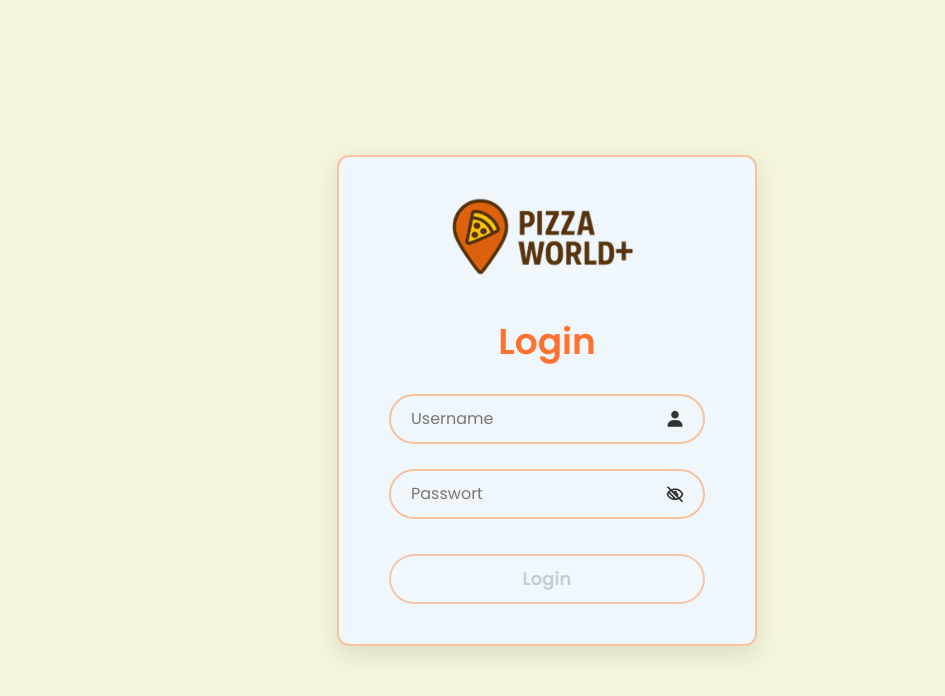
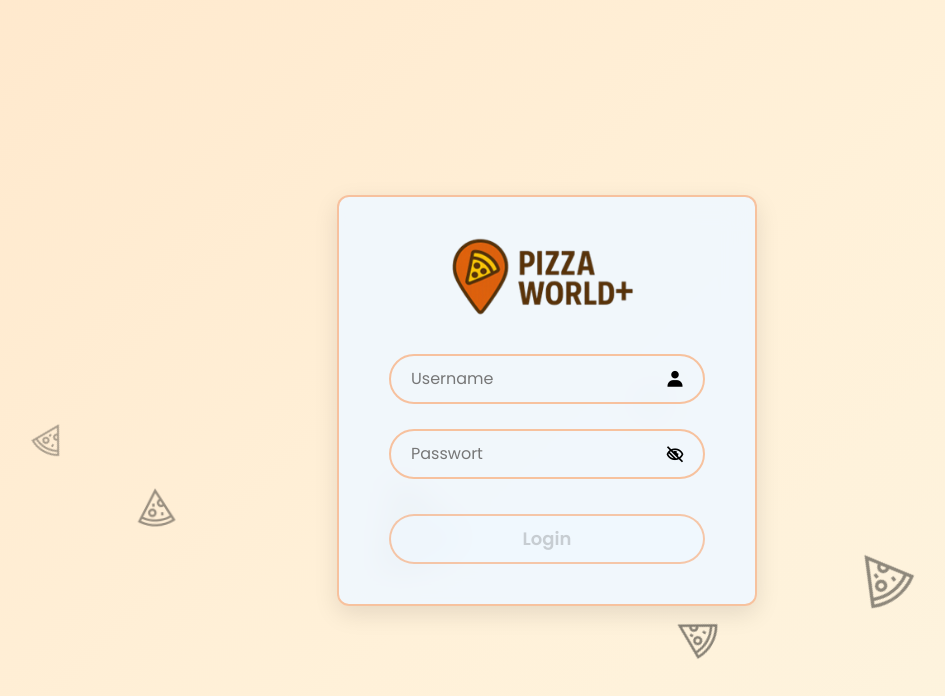
Before and after one commit to smajli7/PizzaWorld, an Angular app in the folder PizzaWorld+/frontend/: page /login in a window 1280 px wide. Shown: the top 696 px of the page, without its empty margins (93-1038 px from the left). Built offline with nearby package versions, Linux system fonts and the light colour scheme.

Commit message:
login seite animationen hinzugefügt

```diff
--- a/PizzaWorld+/frontend/src/app/pages/login/login.component.html
+++ b/PizzaWorld+/frontend/src/app/pages/login/login.component.html
@@ -1,63 +1,43 @@
-<!-- Login-Template (login.component.html) -->
+<!-- Hintergrund-Layer: animierte Pizza-Slices -->
+<ul class="bg-pizzas" aria-hidden="true">
+  <li></li><li></li><li></li><li></li><li></li>
+  <li></li><li></li><li></li><li></li><li></li>
+</ul>
 
-<!-- Login-Box -->
+<!-- Login-Card -->
 <div class="wrapper">
-  <!-- Logo in der Box -->
   <div class="logo-container">
-    <a routerLink="/">
-      <img
-        class="form-logo"
-        src="/assets/images/logo.png"
-        alt="PizzaWorld Logo"
-      />
-    </a>
+    <img class="form-logo" src="assets/images/logo.png" alt="PizzaWorld Logo" />
   </div>
 
-  <!-- Angular-Reactive-Form -->
+
+
   <form [formGroup]="form" (ngSubmit)="onSubmit()" novalidate>
-    <h1>Login</h1>
-
     <!-- Benutzername -->
     <div class="input-box">
-      <input
-        type="text"
-        id="username"
-        formControlName="username"
-        placeholder="Username"
-        required
-      />
+      <input type="text" formControlName="username" placeholder="Username" />
       <i class="bx bxs-user"></i>
     </div>
 
-    <!-- Passwort + Sichtbarkeitstoggle -->
+    <!-- Passwort -->
     <div class="input-box">
       <input
         [type]="showPassword ? 'text' : 'password'"
-        id="password"
         formControlName="password"
         placeholder="Passwort"
-        required
         autocomplete="current-password"
       />
       <i
         class="bx"
         [ngClass]="showPassword ? 'bxs-show' : 'bx-low-vision'"
         (click)="togglePassword()"
-        title="Passwort anzeigen/verstecken"
       ></i>
     </div>
 
-    <!-- Absenden -->
-    <button class="btn" type="submit" [disabled]="form.invalid">
-      Login
-    </button>
+    <button class="btn" type="submit" [disabled]="form.invalid">Login</button>
 
-    <!-- Rückmeldungen vom Server -->
-    <div *ngIf="successMsg" class="alert alert-success">
-      {{ successMsg }}
-    </div>
-    <div *ngIf="errorMsg" class="alert alert-danger">
-      {{ errorMsg }}
-    </div>
+    <!-- Rückmeldungen -->
+    <div *ngIf="successMsg" class="alert alert-success">{{ successMsg }}</div>
+    <div *ngIf="errorMsg"   class="alert alert-danger">{{ errorMsg }}</div>
   </form>
 </div>
--- a/PizzaWorld+/frontend/src/app/pages/login/login.component.scss
+++ b/PizzaWorld+/frontend/src/app/pages/login/login.component.scss
@@ -1,138 +1,110 @@
-/* ==== Schriftarten & Grundlayout ==== */
-@import url('https://fonts.googleapis.com/css2?family=Roboto:wght@300;400;700&display=swap');
+/* =========================================
+   FONTS & BASICS
+   ========================================= */
    @import url('https://fonts.googleapis.com/css2?family=Poppins:wght@300;400;600&display=swap');
+   * { box-sizing: border-box; margin: 0; padding: 0; font-family: 'Poppins', sans-serif; }
 
-* {
-  box-sizing: border-box;
-  margin: 0;
-  padding: 0;
-  font-family: 'Poppins', sans-serif;
-}
-
+   /* =========================================
+      BACKGROUND – Peach-Gradient + Pizza-Slices
+      ========================================= */
    :host {
+     position: relative;
      display: flex;
      justify-content: center;
      align-items: center;
      min-height: 100vh;
-  background-color: rgb(245, 245, 220);
-  animation: fadeInPage 0.8s ease-out;
+     overflow: hidden;
 
-  @keyframes fadeInPage {
-    from { opacity: 0; transform: translateY(20px); }
-    to   { opacity: 1; transform: translateY(0); }
+     background: linear-gradient(-45deg, #f9f8e8, #fff1d9, #ffe1c2, #f9f8e8);
+     background-size: 300% 300%;
+     animation: bgMove 12s ease-in-out infinite, fadePage .8s ease-out forwards;
+   }
+
+   @keyframes bgMove   { 0%{background-position:0 50%}50%{background-position:100% 50%}100%{background-position:0 50%} }
+   @keyframes fadePage { from{opacity:0;transform:translateY(20px)} to{opacity:1;transform:translateY(0)} }
+
+   /* ---------- Pizza-Layer ---------- */
+   .bg-pizzas {
+     position: absolute; inset: 0; z-index: 1;
+     overflow: hidden; pointer-events: none;
+   }
+
+   .bg-pizzas li {
+     position: absolute;
+     bottom: -120px;                         /* Startlinie */
+     list-style: none;
+     width: 50px; height: 50px;              /* Platzhalter – wird unten überschrieben */
+     background: url("/assets/images/pizza-slice.svg") center/contain no-repeat;
+     animation: floatPizza linear infinite;
+   }
+
+   /* Weniger Slices (6) + kleinere, zufällige Werte */
+   $count: 6;
+   @for $i from 1 through $count {
+     .bg-pizzas li:nth-child(#{$i}) {
+       left: random(100) * 1%;               /* echte Zufallsposition */
+       $size: 30px + random(70);             /* 30 – 100 px */
+       width:  $size;
+       height: $size;
+       animation-duration: 16s + random(10); /* 16 – 26 s */
+       animation-delay: -$i * .8s;           /* versetzter Start */
      }
    }
 
+   /* Flugbahn + Rotation */
+   @keyframes floatPizza {
+     0%   { transform: translateY(0)            rotate(0deg);   opacity: .6; }
+     50%  { transform: translateY(-50vh) rotate(180deg); opacity: .4; }
+     100% { transform: translateY(-100vh)rotate(360deg); opacity: 0; }
+   }
+
+   /* =========================================
+      LOGIN-CARD (Wrapper) – unverändert
+      ========================================= */
    .wrapper {
-  width: 420px;
-  padding: 40px 50px;
-  background-color: rgba(240, 248, 255, 0.9);
+     position: relative; z-index: 5;
+     width: 420px; padding: 40px 50px;
+     background: rgba(240, 248, 255, 0.9);
      border: 2px solid rgba(255, 113, 19, 0.4);
+     border-radius: 12px;
      backdrop-filter: blur(15px);
      box-shadow: 0 8px 24px rgba(0, 0, 0, 0.1);
-  border-radius: 12px;
-  color: #333;
-  animation: fadeInCard 0.6s ease-out;
+     animation: fadeCard .6s ease-out;
+   }
+   @keyframes fadeCard { from{opacity:0;transform:scale(.95)} to{opacity:1;transform:scale(1)} }
 
-  @keyframes fadeInCard {
-    from { opacity: 0; transform: scale(0.95); }
-    to   { opacity: 1; transform: scale(1); }
+   /* Logo */
+   .logo-container { text-align: center; margin-bottom: 30px; }
+   .form-logo      { height: 80px; transition: transform .3s; }
+   .form-logo:hover{ transform: scale(1.05); }
+
+   /* Inputs */
+   .input-box { position: relative; margin: 25px 0; }
+   .input-box input {
+     width: 100%; height: 50px; padding: 0 45px 0 20px;
+     background: transparent; border: 2px solid rgba(255,113,19,.4);
+     border-radius: 40px; font-size: 16px; color: #333;
+     transition: border-color .3s, box-shadow .3s;
    }
+   .input-box input::placeholder { color: #777; }
+   .input-box input:focus       { border-color: #ff7131; box-shadow: 0 0 8px rgba(255,113,19,.4); }
+   .input-box i {
+     position: absolute; right: 20px; top: 50%; transform: translateY(-50%);
+     font-size: 20px; cursor: pointer; transition: transform .25s;
+   }
+   .input-box i:active { transform: translateY(-50%) scale(1.2) rotate(20deg); }
 
-  .logo-container {
-    text-align: center;
-    margin-bottom: 30px;
+   /* Button */
+   .btn {
+     width: 100%; height: 50px; margin-top: 10px;
+     background: aliceblue; border: 2px solid rgba(255,113,19,.6);
+     border-radius: 40px; font-size: 18px; font-weight: 600;
+     transition: transform .2s, box-shadow .3s; cursor: pointer;
+   }
+   .btn:disabled             { opacity: .6; cursor: not-allowed; }
+   .btn:not(:disabled):hover { transform: translateY(-2px); box-shadow: 0 6px 20px rgba(255,113,19,.2); }
 
-    .form-logo {
-      height: 80px;
-      transition: transform 0.3s ease;
-      &:hover {
-        transform: scale(1.05);
-      }
-    }
-  }
-
-  h1 {
-    text-align: center;
-    font-size: 36px;
-    margin-bottom: 20px;
-    color: #ff7131;
-  }
-
-  .input-box {
-    position: relative;
-    margin: 25px 0;
-
-    input {
-      width: 100%;
-      height: 50px;
-      background: transparent;
-      border: 2px solid rgba(255, 113, 19, 0.4);
-      border-radius: 40px;
-      padding: 0 45px 0 20px;
-      font-size: 16px;
-      color: #333;
-      outline: none;
-      transition: border-color 0.3s, box-shadow 0.3s;
-
-      &::placeholder {
-        color: #777;
-      }
-      &:focus {
-        border-color: #ff7131;
-        box-shadow: 0 0 8px rgba(255, 113, 19, 0.4);
-      }
-    }
-
-    i {
-      position: absolute;
-      right: 20px;
-      top: 50%;
-      transform: translateY(-50%);
-      font-size: 20px;
-      cursor: pointer;
-      transition: transform 0.25s ease;
-
-      &:active {
-        transform: translateY(-50%) scale(1.2) rotate(20deg);
-      }
-    }
-  }
-
-  .btn {
-    width: 100%;
-    height: 50px;
-    margin-top: 10px;
-    background: aliceblue;
-    border: 2px solid rgba(255, 113, 19, 0.6);
-    border-radius: 40px;
-    font-size: 18px;
-    font-weight: 600;
-    cursor: pointer;
-    transition: transform 0.2s, box-shadow 0.3s;
-
-    &:disabled {
-      opacity: 0.6;
-      cursor: not-allowed;
-    }
-    &:not(:disabled):hover {
-      transform: translateY(-2px);
-      box-shadow: 0 6px 20px rgba(255, 113, 19, 0.2);
-    }
-  }
-
-  .alert {
-    margin-top: 16px;
-    font-weight: 600;
-    opacity: 0;
-    animation: slideInAlert 0.4s forwards;
-
-    &.alert-success { color: #2e7d32; }
-    &.alert-danger  { color: #c62828; }
-
-    @keyframes slideInAlert {
-      from { opacity: 0; transform: translateY(-10px); }
-      to   { opacity: 1; transform: translateY(0); }
-    }
-  }
-}
+   /* Alerts */
+   .alert { margin-top: 16px; font-weight: 600; opacity: 0; animation: slideAlert .4s forwards; }
+   .alert-success { color: #2e7d32; } .alert-danger { color: #c62828; }
+   @keyframes slideAlert { from{opacity:0;transform:translateY(-10px)} to{opacity:1;transform:translateY(0)} }
```
Also changed, not shown: PizzaWorld+/frontend/src/assets/images/pizza-slice.svg (added). Lines whose indentation alone changed are shown as unchanged.
